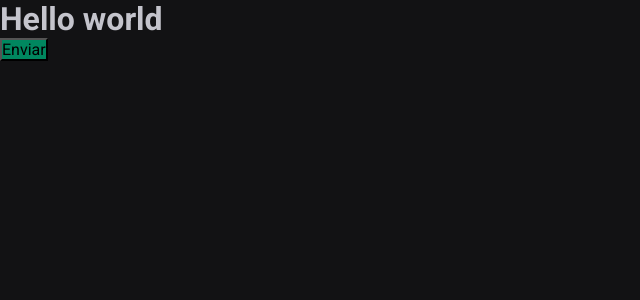
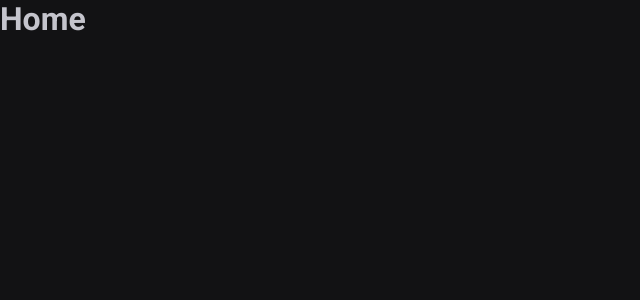
Before and after one commit to LeonardoBrum0907/Timer, a React (Vite) app: page / in a window 1280 px wide. Shown: the top 300 px of the page, without its empty margins (0-640 px from the left). Built offline with nearby package versions, Linux system fonts and the light colour scheme.

Commit message:
config react-router-dom

```diff
--- a/package.json
+++ b/package.json
@@ -11,6 +11,7 @@
   "dependencies": {
     "react": "^18.2.0",
     "react-dom": "^18.2.0",
+    "react-router-dom": "^6.10.0",
     "styled-components": "^5.3.9"
   },
   "devDependencies": {
--- a/src/App.tsx
+++ b/src/App.tsx
@@ -1,15 +1,15 @@
 import { ThemeProvider } from 'styled-components'
 import { defaultTheme } from './styles/themes/default'
-import { Button } from './components/Button'
 import { GlobalStyle } from './styles/global'
+import { Router } from './Router'
+import { BrowserRouter } from 'react-router-dom'
 
 export function App() {
   return (
     <ThemeProvider theme={defaultTheme}>
-      <h1>Hello world</h1>
-
-      <Button />
-
+      <BrowserRouter>
+        <Router />
+      </BrowserRouter>
       <GlobalStyle />
     </ThemeProvider>
   )
--- /dev/null
+++ b/src/Router.tsx
@@ -0,0 +1,12 @@
+import { Routes, Route } from 'react-router-dom'
+import { History } from './pages/History'
+import { Home } from './pages/Home'
+
+export function Router() {
+  return (
+    <Routes>
+      <Route path="/" element={<Home />} />
+      <Route path="/history" element={<History />} />
+    </Routes>
+  )
+}
--- a/src/components/Button.styles.ts
+++ /dev/null
@@ -1,5 +0,0 @@
-import styled from 'styled-components'
-
-export const ButtonContainer = styled.button`
-  background-color: ${(props) => props.theme['green-500']};
-`
--- a/src/components/Button.tsx
+++ /dev/null
@@ -1,9 +0,0 @@
-import { ButtonContainer } from './Button.styles'
-
-export function Button() {
-  return (
-    <>
-      <ButtonContainer>Enviar</ButtonContainer>
-    </>
-  )
-}
--- /dev/null
+++ b/src/pages/History.tsx
@@ -0,0 +1,3 @@
+export function History() {
+  return <h1>History</h1>
+}
--- /dev/null
+++ b/src/pages/Home.tsx
@@ -0,0 +1,3 @@
+export function Home() {
+  return <h1>Home</h1>
+}
```
Also changed, not shown: 1 other file (tests, documents, lock files or other folders).
